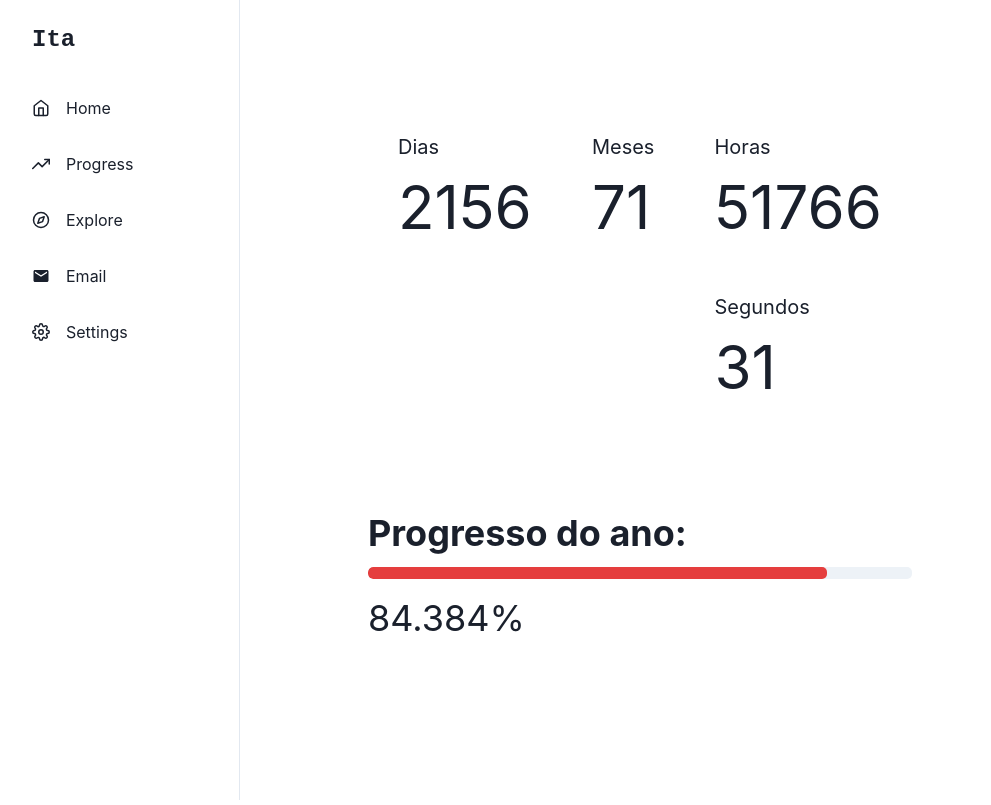
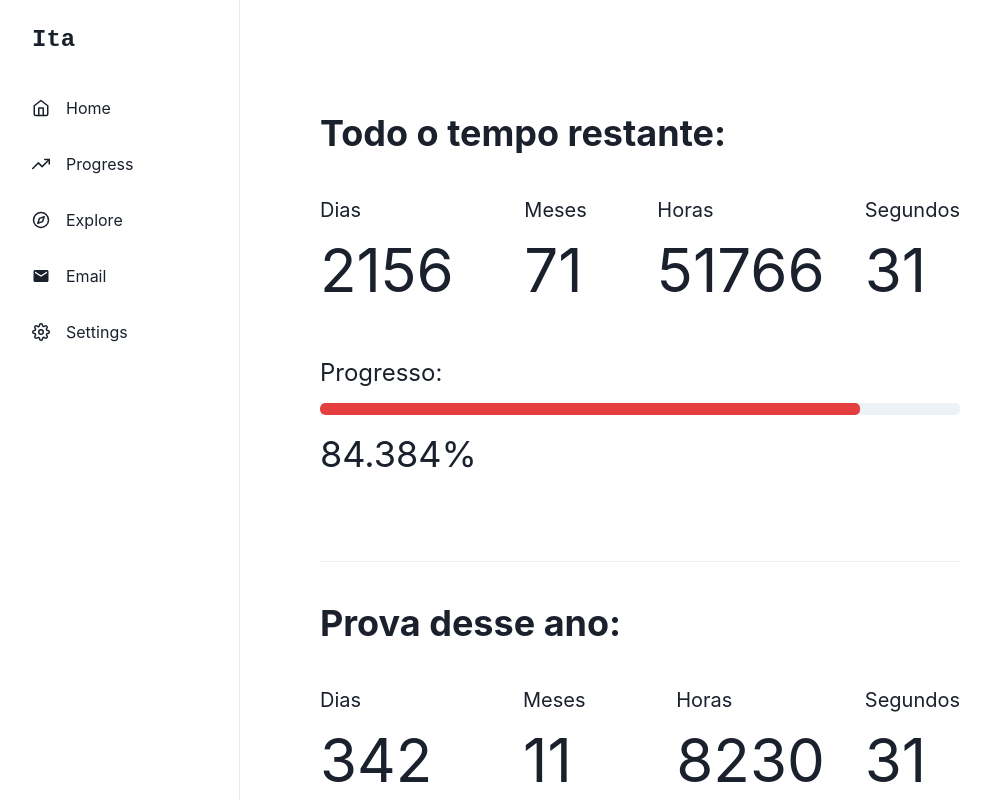
Before and after one commit to BORRAACH/ITA, a React (Vite) app: page / in a window 1280 px wide. Shown: the whole page, without its empty margins (0-991 px from the left). Built offline with nearby package versions, Linux system fonts and the light colour scheme.

Commit message:
adições gerais - contador de tempo restante em dias, meses, horas e segundos do dia   atual ate o dia da prova do ano atual - organização do codigo fonte

```diff
--- /dev/null
+++ b/src/components/GeneralInformations.jsx
@@ -0,0 +1,19 @@
+import { Flex, Box, Heading, Stack } from "@chakra-ui/react";
+import Days from "src/components/calculate/Days";
+import Months from "src/components/calculate/Months";
+import Time from "src/components/calculate/Time";
+import Percent from "src/components/calculate/Percent";
+
+export default function Generalinformations({ date }) {
+  return (
+    <Stack spacing={10} maxW={"2xl"}>
+      <Heading>Todo o tempo restante:</Heading>
+      <Flex className="Information-time" justifyContent={"space-between"}>
+        <Days date={"2029-10-01"} />
+        <Months date={"2029-10-01"} />
+        <Time date={"2029-10-01"} />
+      </Flex>
+      <Percent date={"2029-10-01"} />
+    </Stack>
+  );
+}
--- a/src/components/calculate/Days.jsx
+++ b/src/components/calculate/Days.jsx
@@ -1,7 +1,7 @@
 import { Box, Text } from "@chakra-ui/react";
 import { useEffect, useState } from "react";
 
-export default function Days({ p, BorderRadius }) {
+export default function Days({ date }) {
   const [daysRemaining, setDaysRemaining] = useState(null);
 
   useEffect(() => {
@@ -9,7 +9,7 @@ export default function Days({ p, BorderRadius }) {
     const currentDate = new Date();
 
     // Define a data de 01/10/2029
-    const targetDate = new Date("2029-10-01");
+    const targetDate = new Date(date);
 
     // Calcula a diferença em milissegundos
     const differenceInMilliseconds = targetDate - currentDate;
@@ -24,7 +24,7 @@ export default function Days({ p, BorderRadius }) {
   }, []);
 
   return (
-    <Box className="Days" p={p} BorderRadius={BorderRadius}>
+    <Box className="Days">
       {daysRemaining !== null && (
         <>
           <Text fontSize={"xl"}>Dias</Text>
--- /dev/null
+++ b/src/components/calculate/EvaluationDays.jsx
@@ -0,0 +1,19 @@
+import { Divider, Flex, Heading, Stack } from "@chakra-ui/react";
+import Days from "./Days";
+import Months from "./Months";
+import Time from "./Time";
+import Percent from "./Percent";
+
+export default function EvaluationDays({ date }) {
+  return (
+    <Stack spacing={10} mt={10}>
+      <Divider orientation="horizontal" />
+      <Heading>Prova desse ano:</Heading>
+      <Flex justifyContent={"space-between"}>
+        <Days date={date} />
+        <Months date={date} />
+        <Time date={date} />
+      </Flex>
+    </Stack>
+  );
+}
--- a/src/components/calculate/Months.jsx
+++ b/src/components/calculate/Months.jsx
@@ -1,12 +1,12 @@
 import { useState, useEffect } from "react";
 import { Box, Text } from "@chakra-ui/react";
 
-const Months = ({ p, borderRadius }) => {
+const Months = ({ date }) => {
   const [monthsRemaining, setMonthsRemaining] = useState(null);
 
   useEffect(() => {
     const currentDate = new Date();
-    const targetDate = new Date("2029-10-01");
+    const targetDate = new Date(date);
 
     // Calcula a diferença em meses
     const monthsDifference =
@@ -18,7 +18,7 @@ const Months = ({ p, borderRadius }) => {
   }, []);
 
   return (
-    <Box className="Months" borderRadius={borderRadius} p={5}>
+    <Box className="Months">
       {monthsRemaining !== null && (
         <>
           <Text fontSize={"xl"}>Meses</Text>
--- a/src/components/calculate/percent.jsx
+++ b/src/components/calculate/Percent.jsx
@@ -23,7 +23,7 @@ export default function Percent() {
 
   return (
     <Stack gap={3}>
-      <Heading>Progresso do ano: </Heading>
+      <Text fontSize={"2xl"}>Progresso: </Text>
       <Progress value={value} size="md" borderRadius={5} colorScheme="red" />
       {value && <Text fontSize={"4xl"}>{value}%</Text>}
     </Stack>
--- a/src/components/calculate/Time.jsx
+++ b/src/components/calculate/Time.jsx
@@ -1,14 +1,14 @@
 import { useState, useEffect } from "react";
-import { Box, Text } from "@chakra-ui/react";
+import { Box, Text, HStack } from "@chakra-ui/react";
 
-const Time = (p, BorderRadius) => {
+const Time = ({ date }) => {
   const [hoursRemaining, setHoursRemaining] = useState(null);
   const [secondsRemaining, setSecondsRemaining] = useState(null);
 
   useEffect(() => {
     const interval = setInterval(() => {
       const currentDate = new Date();
-      const targetDate = new Date("2029-10-01");
+      const targetDate = new Date(date);
       const differenceInSeconds = Math.floor((targetDate - currentDate) / 1000);
 
       const hoursRemaining = Math.floor(differenceInSeconds / 3600);
@@ -22,21 +22,21 @@ const Time = (p, BorderRadius) => {
   }, []);
 
   return (
-    <Box className="Time" p={p} BorderRadius={BorderRadius}>
+    <HStack className="Time" spacing={10}>
       {hoursRemaining !== null && secondsRemaining !== null && (
         <>
-          <Box p={5}>
+          <Box>
             <Text fontSize={"xl"}>Horas</Text>
             <Text fontSize={"6xl"}> {hoursRemaining}</Text>
           </Box>
 
-          <Box p={5}>
+          <Box>
             <Text fontSize={"xl"}>Segundos</Text>
             <Text fontSize={"6xl"}>{secondsRemaining}</Text>
           </Box>
         </>
       )}
-    </Box>
+    </HStack>
   );
 };
 
--- a/src/pages/home/Home.jsx
+++ b/src/pages/home/Home.jsx
@@ -1,32 +1,24 @@
+import { Box, Container, Stack } from "@chakra-ui/react";
+import { AnimatePresence, motion } from "framer-motion";
 import Sidebar from "src/components/Header/Sidebar.jsx";
-import { Box, Container, Flex, Stack } from "@chakra-ui/react";
-import { AnimatePresence, motion } from "framer-motion";
-import Percent from "src/components/calculate/percent";
-import Days from "src/components/calculate/Days";
-import Months from "src/components/calculate/Months";
-import Time from "src/components/calculate/Time";
+import Generalinformations from "../../components/GeneralInformations";
+import EvaluationDays from "../../components/calculate/EvaluationDays";
 
 function TimeData() {
   return (
     <AnimatePresence>
       <Container
         pt={20}
-        maxW={"xl"}
+        maxW={"2xl"}
         as={motion.div}
         initial={{ opacity: 0, y: -10 }}
         animate={{ opacity: 1, y: 0 }}
         exit={{ opacity: 0, y: 10 }}
         transition={{ duration: 0.3, delay: 0.3 }}
       >
-        <Stack spacing={20}>
-          <Flex className="Information-time" justifyContent={"space-around"}>
-            <Days p={5} BorderRadius={"md"} />
-            <Months />
-            <Time />
-          </Flex>
-          <Box>
-            <Percent />
-          </Box>
+        <Stack spacing={10}>
+          <Generalinformations date={"2029-10-01"} />
+          <EvaluationDays date={"2024-10-13"} />
         </Stack>
       </Container>
     </AnimatePresence>
```
